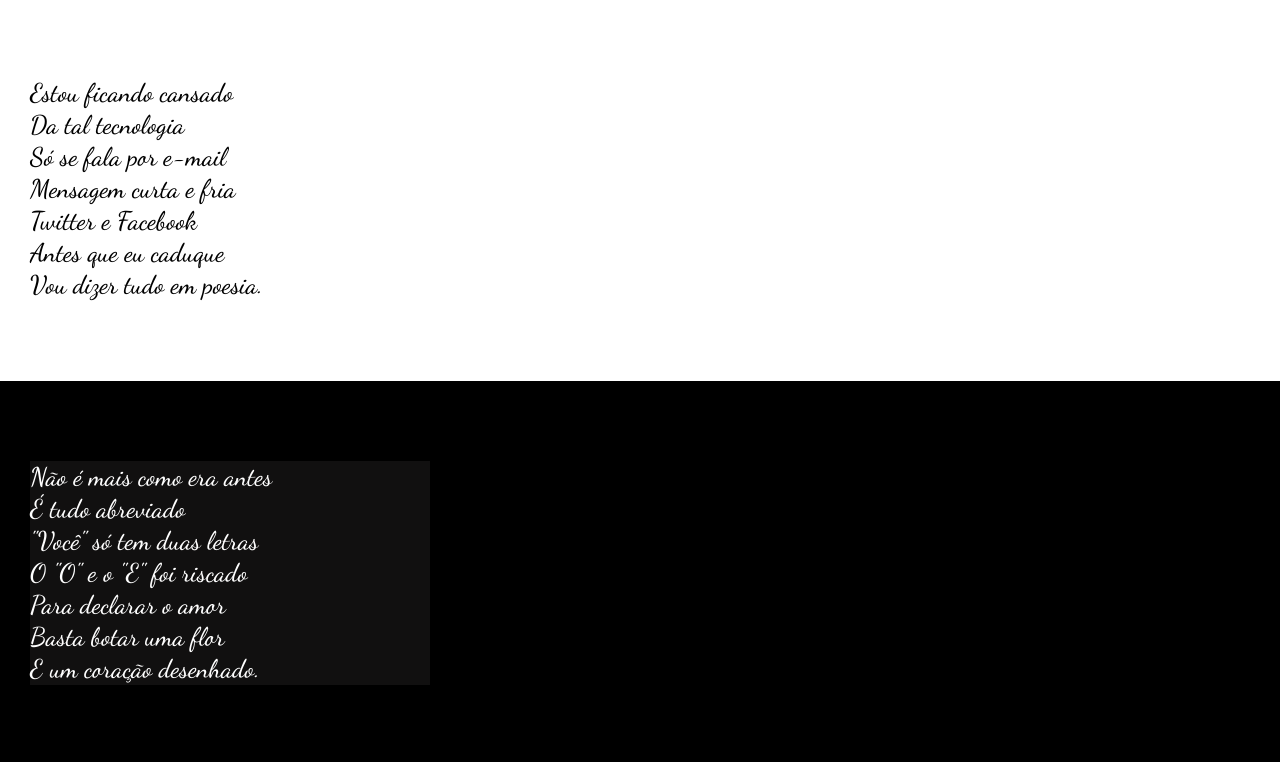
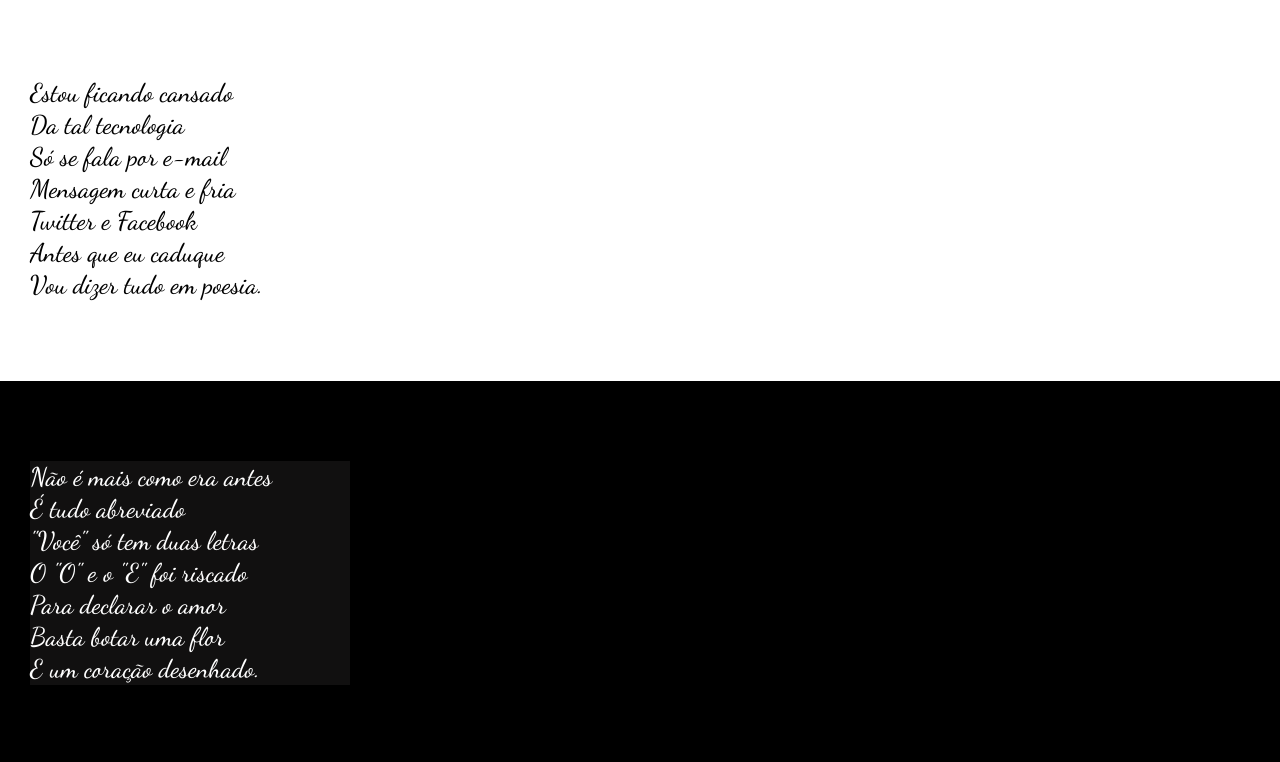
Before and after one commit to Espedito-tabajara/Site-Cordel, a plain HTML site: page index.html in a window 1280 px wide. Shown: the part 190-952 px from the top of the page. Drawn offline with Linux system fonts and the light colour scheme; a web font is replaced by a local one.

Commit message:
atualizar

```diff
--- a/estilo/style.css
+++ b/estilo/style.css
@@ -86,7 +86,7 @@ section.imagem{
 }
 
 section.imagem > p{
-    width: 400px;
+    width: 25vw;
     background-color: rgba(95, 93, 93, 0.178);
 }
 
```
